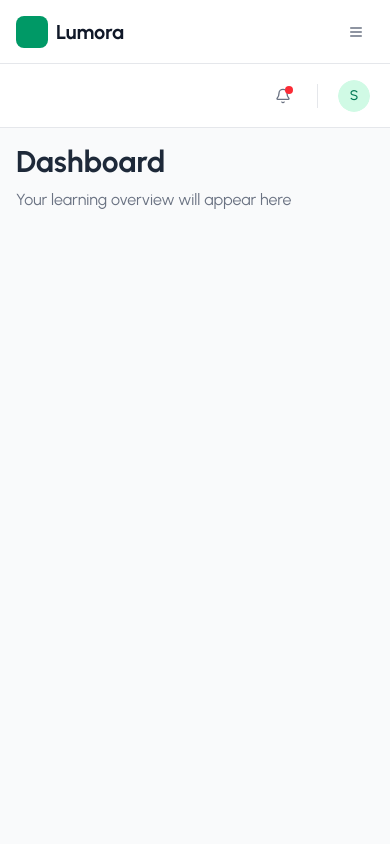
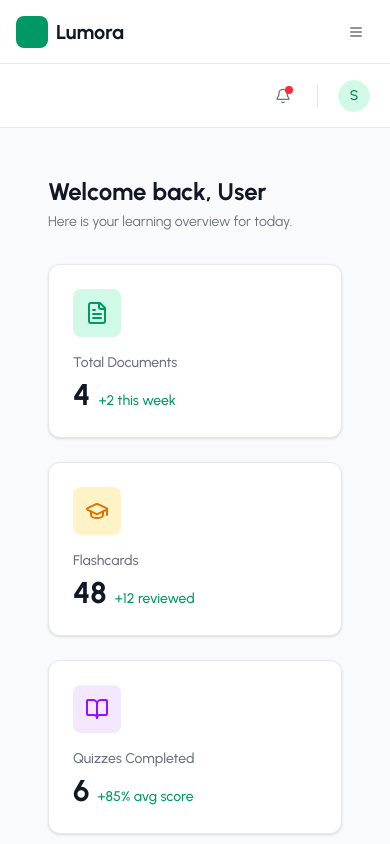
Before and after one commit to dinukaly/Lumora-AI-Learning-Assistant, a React (Vite) app in the folder frontend/lumora-ai/: page /dashboard in a window 390 px wide. Built offline with nearby package versions, Linux system fonts and the light colour scheme; no server answers; sample sign-in values are in the browser's storage.

Commit message:
feat(dashboard): add dashboard page with stats and activity
add shadcn/ui card base components, reusable StatCard metric display component, RecentActivity component for user activity logs, and implement the full dashboard layout with responsive stats grid, activity feed, and quick action buttons

```diff
--- /dev/null
+++ b/frontend/lumora-ai/src/components/dashboard/RecentActivity.tsx
@@ -0,0 +1,82 @@
+import { FileText, GraduationCap, HelpCircle, type LucideIcon } from 'lucide-react'
+import { Card, CardContent, CardHeader, CardTitle } from '../ui/card'
+
+interface ActivityItem {
+  id: string
+  icon: LucideIcon
+  iconBgClass: string
+  iconColorClass: string
+  title: string
+  description: string
+  time: string
+}
+
+const activities: ActivityItem[] = [
+  {
+    id: '1',
+    icon: FileText,
+    iconBgClass: 'bg-blue-100',
+    iconColorClass: 'text-blue-600',
+    title: 'Uploaded a document',
+    description: 'Machine Learning Fundamentals.pdf',
+    time: '2 hours ago',
+  },
+  {
+    id: '2',
+    icon: HelpCircle,
+    iconBgClass: 'bg-purple-100',
+    iconColorClass: 'text-purple-600',
+    title: 'Completed a quiz',
+    description: 'Linear Algebra Basics — 85% score',
+    time: '5 hours ago',
+  },
+  {
+    id: '3',
+    icon: GraduationCap,
+    iconBgClass: 'bg-amber-100',
+    iconColorClass: 'text-amber-600',
+    title: 'Reviewed flashcards',
+    description: 'Data Structures — 12 cards reviewed',
+    time: '1 day ago',
+  },
+  {
+    id: '4',
+    icon: FileText,
+    iconBgClass: 'bg-blue-100',
+    iconColorClass: 'text-blue-600',
+    title: 'Uploaded a document',
+    description: 'React Advanced Patterns.pdf',
+    time: '2 days ago',
+  },
+]
+
+const RecentActivity = () => {
+  return (
+    <Card>
+      <CardHeader>
+        <CardTitle>Recent Activity</CardTitle>
+      </CardHeader>
+      <CardContent className="p-0">
+        <ul className="divide-y divide-gray-100">
+          {activities.map((item) => {
+            const Icon = item.icon
+            return (
+              <li key={item.id} className="flex items-start gap-4 px-6 py-4">
+                <div className={`rounded-lg p-2 ${item.iconBgClass}`}>
+                  <Icon className={`h-4 w-4 ${item.iconColorClass}`} />
+                </div>
+                <div className="flex-1 space-y-1">
+                  <p className="text-sm font-medium text-gray-900">{item.title}</p>
+                  <p className="text-sm text-gray-500">{item.description}</p>
+                </div>
+                <span className="whitespace-nowrap text-xs text-gray-400">{item.time}</span>
+              </li>
+            )
+          })}
+        </ul>
+      </CardContent>
+    </Card>
+  )
+}
+
+export { RecentActivity }
--- /dev/null
+++ b/frontend/lumora-ai/src/components/dashboard/StatCard.tsx
@@ -0,0 +1,41 @@
+import { type LucideIcon } from 'lucide-react'
+import { Card, CardContent } from '../ui/card'
+
+interface StatCardProps {
+  icon: LucideIcon
+  label: string
+  value: number
+  trend?: {
+    value: string
+    positive: boolean
+  }
+  iconBgClass?: string
+  iconColorClass?: string
+}
+
+const StatCard = ({ icon: Icon, label, value, trend, iconBgClass = 'bg-emerald-100', iconColorClass = 'text-emerald-600' }: StatCardProps) => {
+  return (
+    <Card>
+      <CardContent className="p-6">
+        <div className="flex items-start justify-between">
+          <div className={`rounded-lg p-3 ${iconBgClass}`}>
+            <Icon className={`h-6 w-6 ${iconColorClass}`} />
+          </div>
+        </div>
+        <div className="mt-4">
+          <p className="text-sm font-medium text-gray-500">{label}</p>
+          <div className="mt-1 flex items-baseline gap-2">
+            <p className="text-3xl font-bold text-gray-900">{value}</p>
+            {trend && (
+              <span className={`text-sm font-medium ${trend.positive ? 'text-emerald-600' : 'text-red-500'}`}>
+                {trend.positive ? '+' : ''}{trend.value}
+              </span>
+            )}
+          </div>
+        </div>
+      </CardContent>
+    </Card>
+  )
+}
+
+export { StatCard }
--- /dev/null
+++ b/frontend/lumora-ai/src/components/ui/card.tsx
@@ -0,0 +1,50 @@
+import * as React from 'react'
+import { cn } from '../../lib/utils'
+
+const Card = React.forwardRef<HTMLDivElement, React.HTMLAttributes<HTMLDivElement>>(
+  ({ className, ...props }, ref) => (
+    <div
+      ref={ref}
+      className={cn('rounded-xl border border-gray-200 bg-white text-gray-950 shadow-sm', className)}
+      {...props}
+    />
+  ),
+)
+Card.displayName = 'Card'
+
+const CardHeader = React.forwardRef<HTMLDivElement, React.HTMLAttributes<HTMLDivElement>>(
+  ({ className, ...props }, ref) => (
+    <div ref={ref} className={cn('flex flex-col space-y-1.5 p-6', className)} {...props} />
+  ),
+)
+CardHeader.displayName = 'CardHeader'
+
+const CardTitle = React.forwardRef<HTMLDivElement, React.HTMLAttributes<HTMLDivElement>>(
+  ({ className, ...props }, ref) => (
+    <div ref={ref} className={cn('font-semibold leading-none tracking-tight', className)} {...props} />
+  ),
+)
+CardTitle.displayName = 'CardTitle'
+
+const CardDescription = React.forwardRef<HTMLDivElement, React.HTMLAttributes<HTMLDivElement>>(
+  ({ className, ...props }, ref) => (
+    <div ref={ref} className={cn('text-sm text-gray-500', className)} {...props} />
+  ),
+)
+CardDescription.displayName = 'CardDescription'
+
+const CardContent = React.forwardRef<HTMLDivElement, React.HTMLAttributes<HTMLDivElement>>(
+  ({ className, ...props }, ref) => (
+    <div ref={ref} className={cn('p-6 pt-0', className)} {...props} />
+  ),
+)
+CardContent.displayName = 'CardContent'
+
+const CardFooter = React.forwardRef<HTMLDivElement, React.HTMLAttributes<HTMLDivElement>>(
+  ({ className, ...props }, ref) => (
+    <div ref={ref} className={cn('flex items-center p-6 pt-0', className)} {...props} />
+  ),
+)
+CardFooter.displayName = 'CardFooter'
+
+export { Card, CardHeader, CardFooter, CardTitle, CardDescription, CardContent }
--- a/frontend/lumora-ai/src/features/dashboard/DashboardPage.tsx
+++ b/frontend/lumora-ai/src/features/dashboard/DashboardPage.tsx
@@ -1,8 +1,70 @@
+import { BookOpen, FileText, GraduationCap, Plus, Sparkles } from 'lucide-react'
+import { StatCard } from '../../components/dashboard/StatCard'
+import { RecentActivity } from '../../components/dashboard/RecentActivity'
+import { Button } from '../../components/ui/button'
+import { Card, CardContent, CardDescription, CardHeader, CardTitle } from '../../components/ui/card'
+
 const DashboardPage = () => {
   return (
-    <div>
-      <h1 className="text-3xl font-bold text-gray-800">Dashboard</h1>
-      <p className="mt-2 text-gray-500">Your learning overview will appear here</p>
+    <div className="space-y-8 p-8">
+      <div>
+        <h1 className="text-2xl font-bold text-gray-900">Welcome back, User</h1>
+        <p className="mt-1 text-sm text-gray-500">Here is your learning overview for today.</p>
+      </div>
+
+      <div className="grid gap-6 sm:grid-cols-2 lg:grid-cols-3">
+        <StatCard
+          icon={FileText}
+          label="Total Documents"
+          value={4}
+          trend={{ value: '2 this week', positive: true }}
+          iconBgClass="bg-emerald-100"
+          iconColorClass="text-emerald-600"
+        />
+        <StatCard
+          icon={GraduationCap}
+          label="Flashcards"
+          value={48}
+          trend={{ value: '12 reviewed', positive: true }}
+          iconBgClass="bg-amber-100"
+          iconColorClass="text-amber-600"
+        />
+        <StatCard
+          icon={BookOpen}
+          label="Quizzes Completed"
+          value={6}
+          trend={{ value: '85% avg score', positive: true }}
+          iconBgClass="bg-purple-100"
+          iconColorClass="text-purple-600"
+        />
+      </div>
+
+      <div className="grid gap-6 lg:grid-cols-3">
+        <div className="lg:col-span-2">
+          <RecentActivity />
+        </div>
+
+        <Card>
+          <CardHeader>
+            <CardTitle>Quick Actions</CardTitle>
+            <CardDescription>Jump back into learning</CardDescription>
+          </CardHeader>
+          <CardContent className="space-y-3">
+            <Button className="w-full justify-start gap-2" variant="default">
+              <Plus className="h-4 w-4" />
+              Upload a Document
+            </Button>
+            <Button className="w-full justify-start gap-2" variant="outline">
+              <Sparkles className="h-4 w-4" />
+              Generate Flashcards
+            </Button>
+            <Button className="w-full justify-start gap-2" variant="outline">
+              <Sparkles className="h-4 w-4" />
+              Take a Quiz
+            </Button>
+          </CardContent>
+        </Card>
+      </div>
     </div>
   )
 }
```
